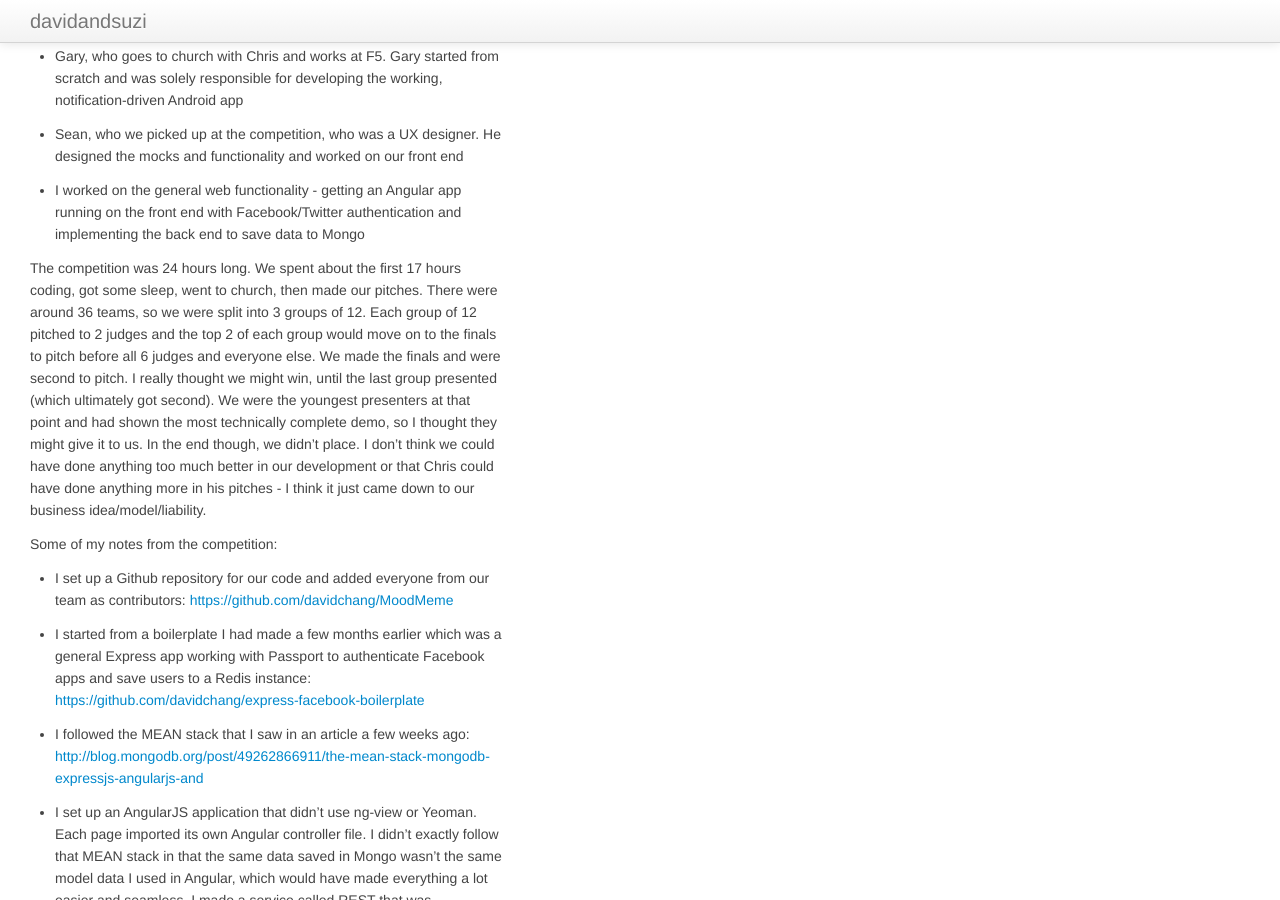
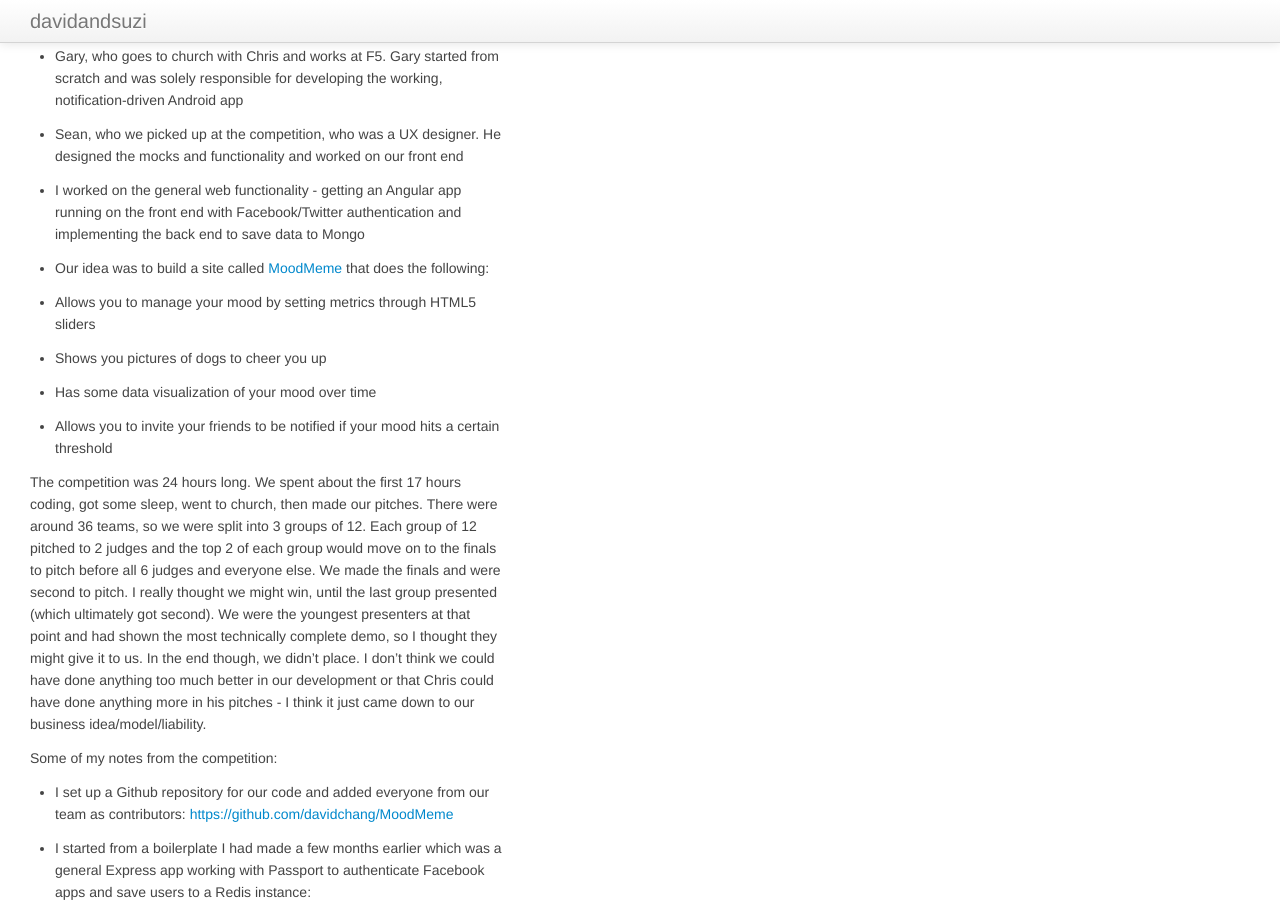
Before and after one commit to davidchang/davidandsuzi.com, a Jekyll site: the page built from _posts/2013-05-20-building-moodmeme-at-angelhack-seattle.md, in a window 1280 px wide and 900 px high, scrolled down 573 px. Built offline with Jekyll 4.4.1, drawn with Linux system fonts in a browser that asks for light colours.

Commit message:
Update 2013-05-20-building-moodmeme-at-angelhack-seattle.md

```diff
--- a/_posts/2013-05-20-building-moodmeme-at-angelhack-seattle.md
+++ b/_posts/2013-05-20-building-moodmeme-at-angelhack-seattle.md
@@ -1,5 +1,6 @@
 ---
 title: Building Moodmeme at Angelhack Seattle
+description: What I learned building Moodmeme at Angelhack Seattle
 tags:
 - david
 meta:
@@ -26,6 +27,13 @@ Our team consisted of the following:
 - Gary, who goes to church with Chris and works at F5. Gary started from scratch and was solely responsible for developing the working, notification-driven Android app
 - Sean, who we picked up at the competition, who was a UX designer. He designed the mocks and functionality and worked on our front end
 - I worked on the general web functionality - getting an Angular app running on the front end with Facebook/Twitter authentication and implementing the back end to save data to Mongo
+-
+Our idea was to build a site called [MoodMeme](http://moodmeme.com:3000) that does the following:
+
+- Allows you to manage your mood by setting metrics through HTML5 sliders
+- Shows you pictures of dogs to cheer you up
+- Has some data visualization of your mood over time
+- Allows you to invite your friends to be notified if your mood hits a certain threshold
 
 The competition was 24 hours long. We spent about the first 17 hours coding, got some sleep, went to church, then made our pitches. There were around 36 teams, so we were split into 3 groups of 12. Each group of 12 pitched to 2 judges and the top 2 of each group would move on to the finals to pitch before all 6 judges and everyone else. We made the finals and were second to pitch. I really thought we might win, until the last group presented (which ultimately got second). We were the youngest presenters at that point and had shown the most technically complete demo, so I thought they might give it to us. In the end though, we didn't place. I don't think we could have done anything too much better in our development or that Chris could have done anything more in his pitches - I think it just came down to our business idea/model/liability.
 
```
